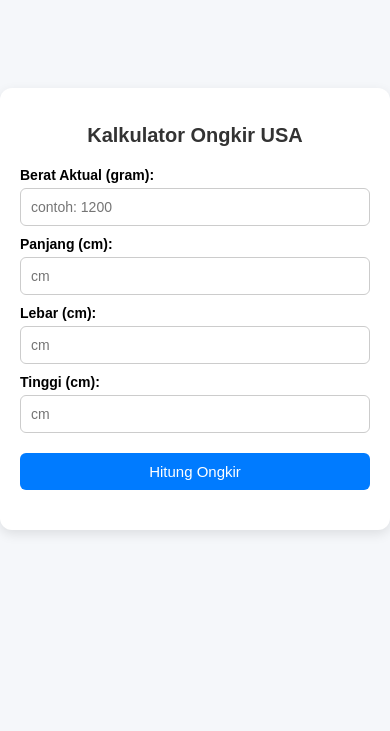
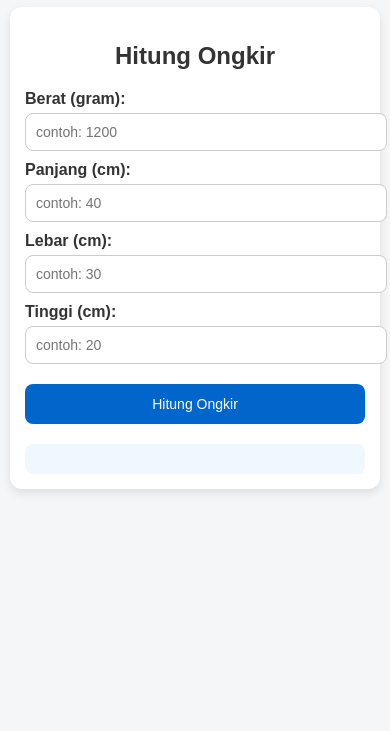
Before and after one commit to koleksikasual21-ux/eraseglobalkalkulator, a plain HTML site: page index.html in a window 390 px wide. Shown: the part 113-844 px from the top of the page. Drawn offline with Linux system fonts and the light colour scheme.

Commit message:
Update index.html

```diff
--- a/index.html
+++ b/index.html
@@ -3,100 +3,104 @@
 <head>
   <meta charset="UTF-8">
   <meta name="viewport" content="width=device-width, initial-scale=1.0">
-  <title>ERASE GLOBAL USA RATE</title>
+  <title>Kalkulator Ongkir ke USA</title>
   <style>
     body {
       font-family: Arial, sans-serif;
-      background: #f5f7fa;
       margin: 0;
       padding: 0;
-      display: flex;
-      justify-content: center;
-      align-items: center;
-      min-height: 100vh;
+      background: #f4f6f8;
+      color: #333;
+    }
+    header {
+      background: #0066cc;
+      color: white;
+      text-align: center;
+      padding: 15px;
     }
     .container {
-      background: #fff;
-      padding: 25px 30px;
+      max-width: 500px;
+      margin: 20px auto;
+      background: white;
+      padding: 20px;
       border-radius: 12px;
-      box-shadow: 0 4px 12px rgba(0,0,0,0.1);
-      width: 90%;
-      max-width: 420px;
+      box-shadow: 0 4px 10px rgba(0,0,0,0.1);
     }
     h2 {
       text-align: center;
       margin-bottom: 20px;
-      color: #333;
-      font-size: 22px;
     }
     label {
       display: block;
       margin-top: 10px;
       font-weight: bold;
-      font-size: 14px;
     }
     input {
       width: 100%;
       padding: 10px;
       margin-top: 5px;
-      border-radius: 6px;
       border: 1px solid #ccc;
-      box-sizing: border-box;
-      font-size: 15px;
+      border-radius: 8px;
+      font-size: 16px;
     }
     button {
+      margin-top: 20px;
       width: 100%;
-      background: #007bff;
-      color: #fff;
+      padding: 12px;
+      background: #0066cc;
+      color: white;
       border: none;
-      padding: 12px;
-      margin-top: 20px;
+      border-radius: 8px;
       font-size: 16px;
-      border-radius: 6px;
       cursor: pointer;
-      transition: 0.3s;
     }
     button:hover {
-      background: #0056b3;
+      background: #004999;
     }
-    .result {
+    .hasil {
       margin-top: 20px;
+      padding: 15px;
+      border-radius: 8px;
+      background: #f0f8ff;
       font-size: 16px;
-      line-height: 1.6;
-      text-align: center;
     }
     .express {
       color: red;
       font-weight: bold;
     }
-
-    /* Responsive untuk layar kecil */
     @media (max-width: 600px) {
-      .container { padding: 20px; }
-      h2 { font-size: 20px; }
-      button { font-size: 15px; padding: 10px; }
-      input { font-size: 14px; }
+      .container {
+        margin: 10px;
+        padding: 15px;
+      }
+      input, button {
+        font-size: 14px;
+      }
     }
   </style>
 </head>
 <body>
+  <header>
+    <h1>Kalkulator Ongkir USA</h1>
+  </header>
+
   <div class="container">
-    <h2>Kalkulator Ongkir USA</h2>
-
-    <label>Berat Aktual (gram):</label>
+    <h2>Hitung Ongkir</h2>
+    <label for="berat">Berat (gram):</label>
     <input type="number" id="berat" placeholder="contoh: 1200">
 
     <label>Panjang (cm):</label>
-    <input type="number" id="panjang" placeholder="cm">
+    <input type="number" id="panjang" placeholder="contoh: 40">
 
     <label>Lebar (cm):</label>
-    <input type="number" id="lebar" placeholder="cm">
+    <input type="number" id="lebar" placeholder="contoh: 30">
 
     <label>Tinggi (cm):</label>
-    <input type="number" id="tinggi" placeholder="cm">
+    <input type="number" id="tinggi" placeholder="contoh: 20">
 
     <button onclick="hitung()">Hitung Ongkir</button>
-    <div class="result" id="hasil"></div>
+
+    <div id="hasil" class="hasil"></div>
   </div>
 
   <script>
@@ -118,4 +122,33 @@
       let lebar = parseFloat(document.getElementById("lebar").value) || 0;
       let tinggi = parseFloat(document.getElementById("tinggi").value) || 0;
 
-      // Hitung ber
+      // Hitung berat volume (cm³ / 5000 → kg → gram)
+      let beratVolume = (panjang * lebar * tinggi) / 5000 * 1000;
+
+      // Ambil berat terbesar
+      let finalBerat = Math.max(berat, beratVolume);
+
+      // Bulatkan ke atas per 50 gram
+      let finalBeratBulat = Math.ceil(finalBerat / 50) * 50;
+
+      let hasilDiv = document.getElementById("hasil");
+
+      if (finalBeratBulat > 2000) {
+        hasilDiv.innerHTML = `
+          Berat chargeable: <b>${finalBeratBulat} gr</b><br>
+          <span class="express">Layanan akan dipindahkan ke jasa Express.<br>
+          Hubungi <a href="https://wa.me/6289513583699" target="_blank">+62 895-1358-3699</a> untuk mendapatkan harga terbaik.</span>
+        `;
+      } else {
+        let harga = hargaTabel[finalBeratBulat];
+        hasilDiv.innerHTML = `
+          Berat aktual: ${berat.toFixed(0)} gr <br>
+          Berat volume: ${beratVolume.toFixed(0)} gr <br>
+          Berat chargeable (dibulatkan): <b>${finalBeratBulat} gr</b><br>
+          Harga Ongkir: <b>Rp ${harga.toLocaleString("id-ID")}</b>
+        `;
+      }
+    }
+  </script>
+</body>
+</html>
```
